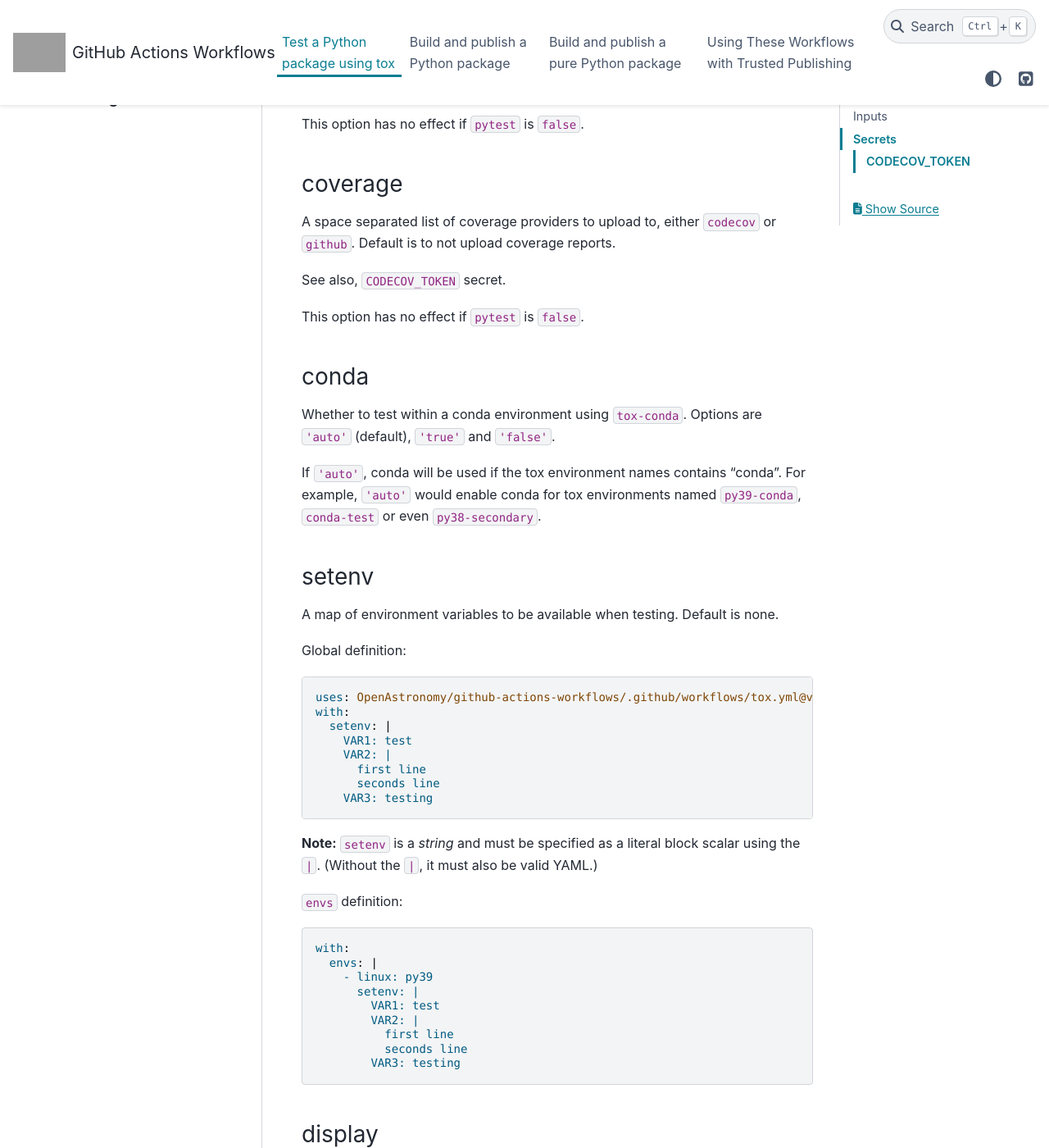
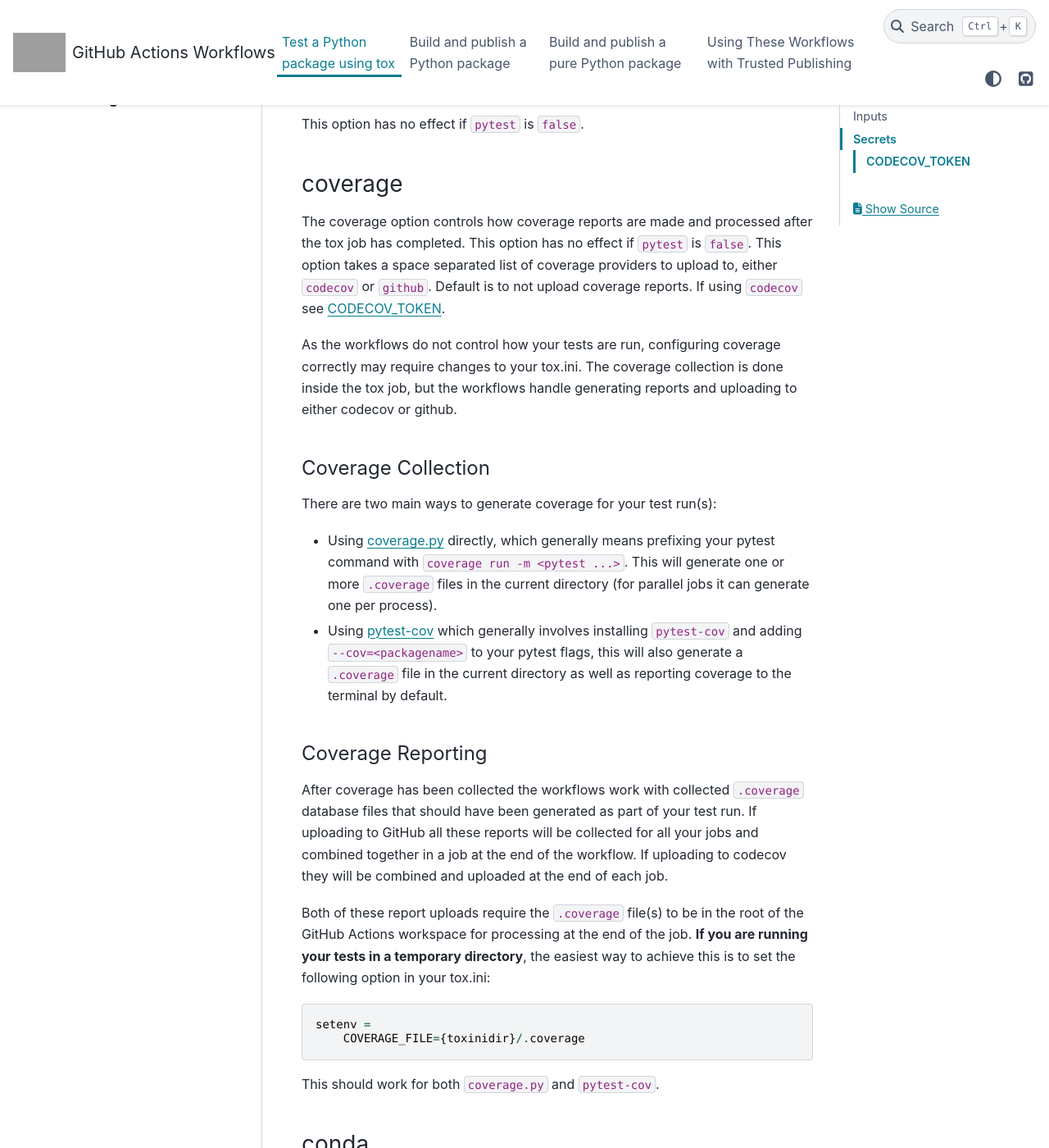
Before and after one commit to OpenAstronomy/github-actions-workflows, a Sphinx documentation site: the page built from docs/source/tox.rst, in a window 1280 px wide and 1400 px high, scrolled down 3299 px. Shown: the whole window at 82% size. Built offline with Sphinx 7.4.7 and the PyData theme 0.15.4, drawn with Linux system fonts in a browser that asks for light colours; grey boxes are pictures that could not be loaded.

Commit message:
Improve documentation around coverage

```diff
--- a/docs/source/tox.rst
+++ b/docs/source/tox.rst
@@ -163,13 +163,37 @@ This option has no effect if ``pytest`` is ``false``.
 coverage
 ^^^^^^^^
 
-A space separated list of coverage providers to upload to, either
-``codecov`` or ``github``. Default is to not upload coverage
-reports.
+The coverage option controls how coverage reports are made and processed after the tox job has completed.
+This option has no effect if ``pytest`` is ``false``.
+This option takes a space separated list of coverage providers to upload to, either ``codecov`` or ``github``.
+Default is to not upload coverage reports.
+If using ``codecov`` see :ref:`codecov-token`.
 
-See also, ``CODECOV_TOKEN`` secret.
+As the workflows do not control how your tests are run, configuring coverage correctly may require changes to your tox.ini.
+The coverage collection is done inside the tox job, but the workflows handle generating reports and uploading to either codecov or github.
 
-This option has no effect if ``pytest`` is ``false``.
+Coverage Collection
+###################
+
+There are two main ways to generate coverage for your test run(s):
+
+* Using `coverage.py <https://coverage.readthedocs.io>`__ directly, which generally means prefixing your pytest command with ``coverage run -m <pytest ...>``. This will generate one or more ``.coverage`` files in the current directory (for parallel jobs it can generate one per process).
+* Using `pytest-cov <https://pytest-cov.readthedocs.io>`__ which generally involves installing ``pytest-cov`` and adding ``--cov=<packagename>`` to your pytest flags, this will also generate a ``.coverage`` file in the current directory as well as reporting coverage to the terminal by default.
+
+Coverage Reporting
+##################
+
+After coverage has been collected the workflows work with collected ``.coverage`` database files that should have been generated as part of your test run.
+If uploading to GitHub all these reports will be collected for all your jobs and combined together in a job at the end of the workflow.
+If uploading to codecov they will be combined and uploaded at the end of each job.
+
+Both of these report uploads require the ``.coverage`` file(s) to be in the root of the GitHub Actions workspace for processing at the end of the job.
+**If you are running your tests in a temporary directory**, the easiest way to achieve this is to set the following option in your tox.ini::
+
+  setenv =
+      COVERAGE_FILE={toxinidir}/.coverage
+
+This should work for both ``coverage.py`` and ``pytest-cov``.
 
 conda
 ^^^^^
@@ -612,6 +636,8 @@ like ``py311-test-cov`` and ``py312-test-cov`` instead of just ``py311`` and
 Secrets
 ~~~~~~~
 
+.. _codecov-token:
+
 CODECOV_TOKEN
 ^^^^^^^^^^^^^
 
```
